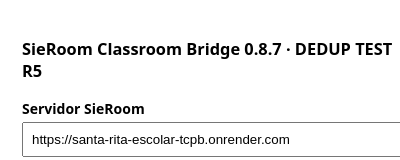
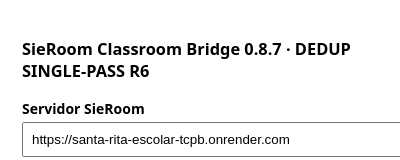
Before and after one commit to JuancitoCozzeti24/santa-rita-escolar, a browser extension: page browser_extension/popup.html in a window 400 px wide. Shown: the top 160 px of the page. Drawn offline with Linux system fonts and the light colour scheme.

Commit message:
Update popup label to R6

```diff
--- a/browser_extension/popup.html
+++ b/browser_extension/popup.html
@@ -13,7 +13,7 @@
 </style>
 </head>
 <body>
-  <h3>SieRoom Classroom Bridge 0.8.7 · DEDUP TEST R5</h3>
+  <h3>SieRoom Classroom Bridge 0.8.7 · DEDUP SINGLE-PASS R6</h3>
 
   <label>Servidor SieRoom</label>
   <input id="endpoint" value="https://santa-rita-escolar-tcpb.onrender.com" />
```
